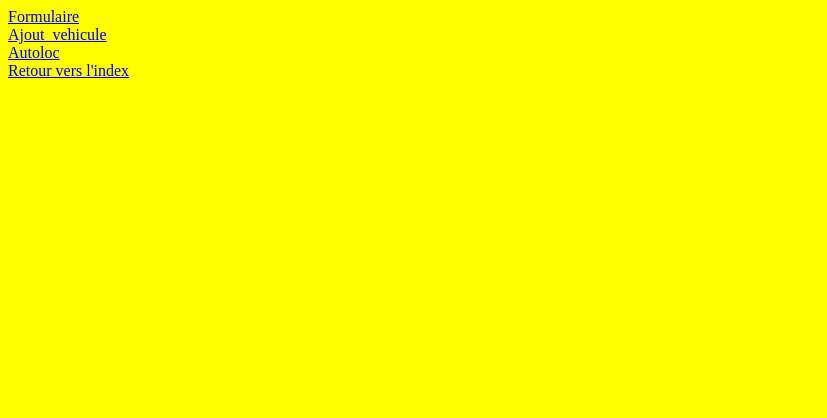
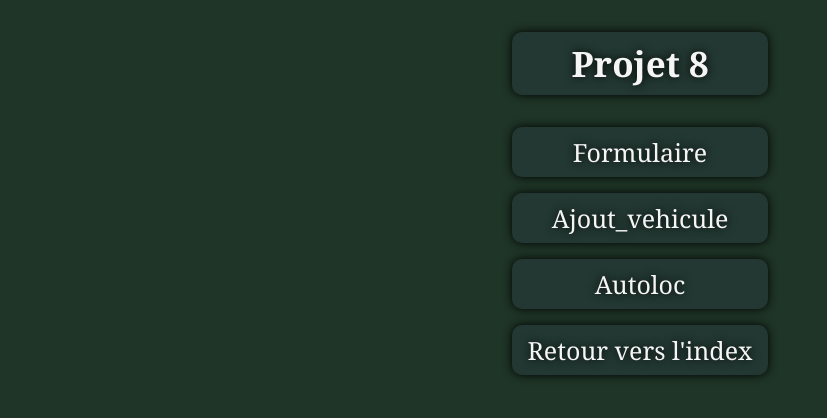
Before and after one commit to mr-anas-coder/projets, a plain HTML site: page projet8.html in a window 1280 px wide. Shown: the whole page, without its empty margins (0-827 px from the left). Drawn offline with Linux system fonts and the light colour scheme.

Commit message:
Add files via upload

```diff
--- /dev/null
+++ b/projet8.css
@@ -0,0 +1,51 @@
+* {
+    padding: 0;
+    margin: 0;
+    box-sizing: border-box;
+}
+
+body {
+    background: #1f3527;
+    font-family: Cambria, Cochin, Georgia, Times, 'Times New Roman', serif;
+}
+
+h1 {
+    color: whitesmoke;
+    border: none;
+    border-radius: 10px;
+    text-align: center;
+    justify-content: center;
+    width: 20%;
+    font-size: 35px;
+    margin-top: 2rem;
+    background: #233832;
+    box-shadow: 0 0 10px black;
+    text-shadow: 0 0 10px black;
+    padding: 0.5rem;
+}
+
+a {
+   text-decoration: none;
+   color: whitesmoke;
+   margin-top: 2rem;
+}
+
+.btn {
+    border: none;
+    width: 20%;
+    display: inline-block;
+    font-size: 25px;
+    background: #233832;
+    box-shadow: 0 0 10px black;
+    text-shadow: 0 0 10px black;
+    border-radius: 10px;
+    padding: 0.5rem;
+}
+
+#btn1, #btn2, #btn3 {
+    margin-top: 1rem;
+}
+
+.btn:hover {
+    background: #116045;
+}
--- a/projet8.html
+++ b/projet8.html
@@ -4,11 +4,16 @@
 	<meta charset="utf-8">
 	<meta name="viewport" content="width=device-width, initial-scale=1">
 	<title>Projet 8</title>
+	<link href="projet8.css" rel="stylesheet"/>
 </head>
-<body bgcolor="yellow">
-	<a href="formulaire.html">Formulaire</a><br>
-	<a href="ajout_vehicule.html">Ajout_vehicule</a><br/>
-	<a href="autoloc.html">Autoloc</a><br/>
-	<a href="index.html">Retour vers l'index</a>
+<body>
+	<center>
+		<h1>Projet 8</h1>
+
+		<a class="btn" href="formulaire.html">Formulaire</a><br>
+	    <a class="btn" id="btn1" href="ajout_vehicule.html">Ajout_vehicule</a><br/>
+	    <a class="btn" id="btn2" href="autoloc.html">Autoloc</a><br/>
+	    <a class="btn" id="btn3" href="index.html">Retour vers l'index</a>
+	</center>
 </body>
 </html>
```
